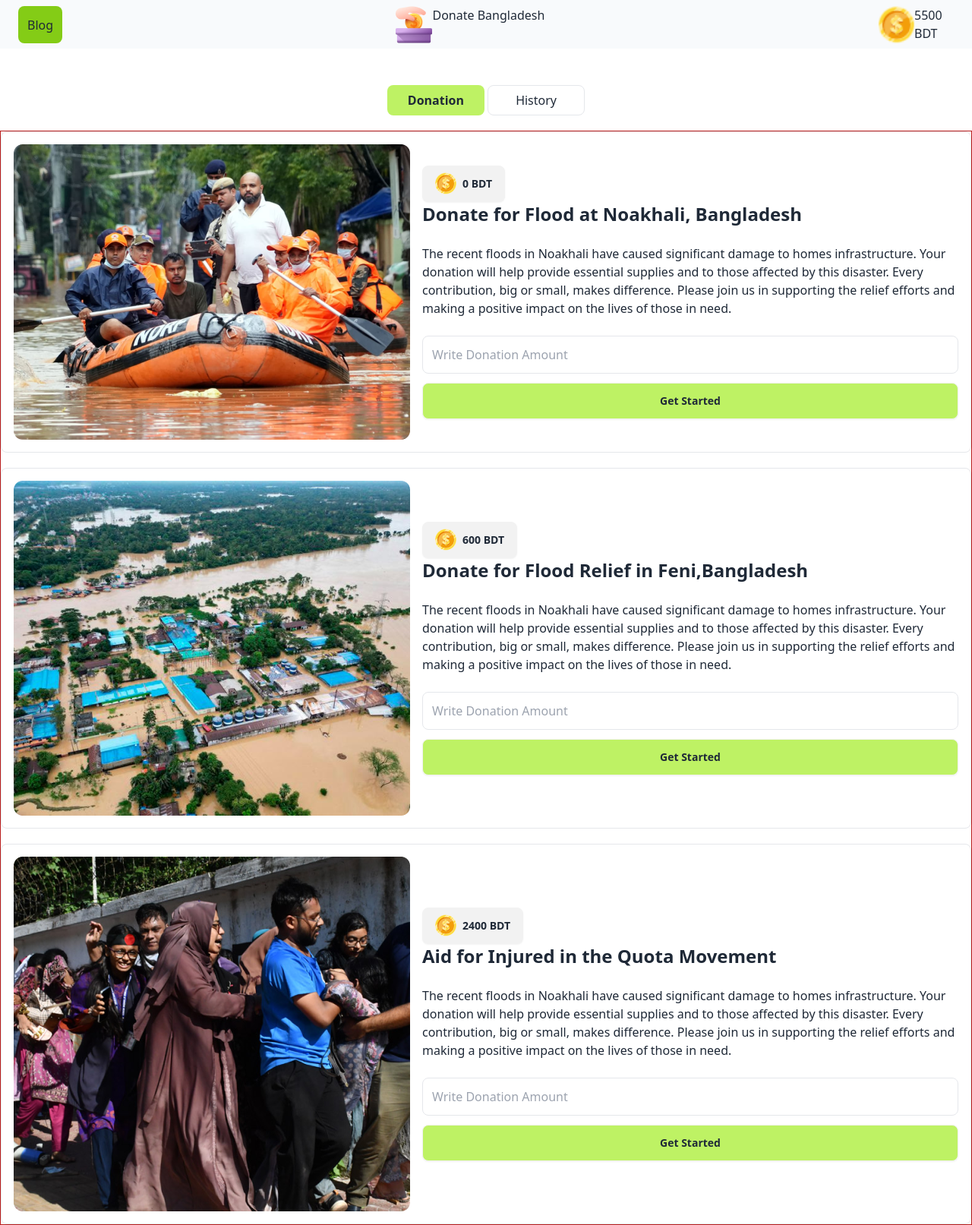
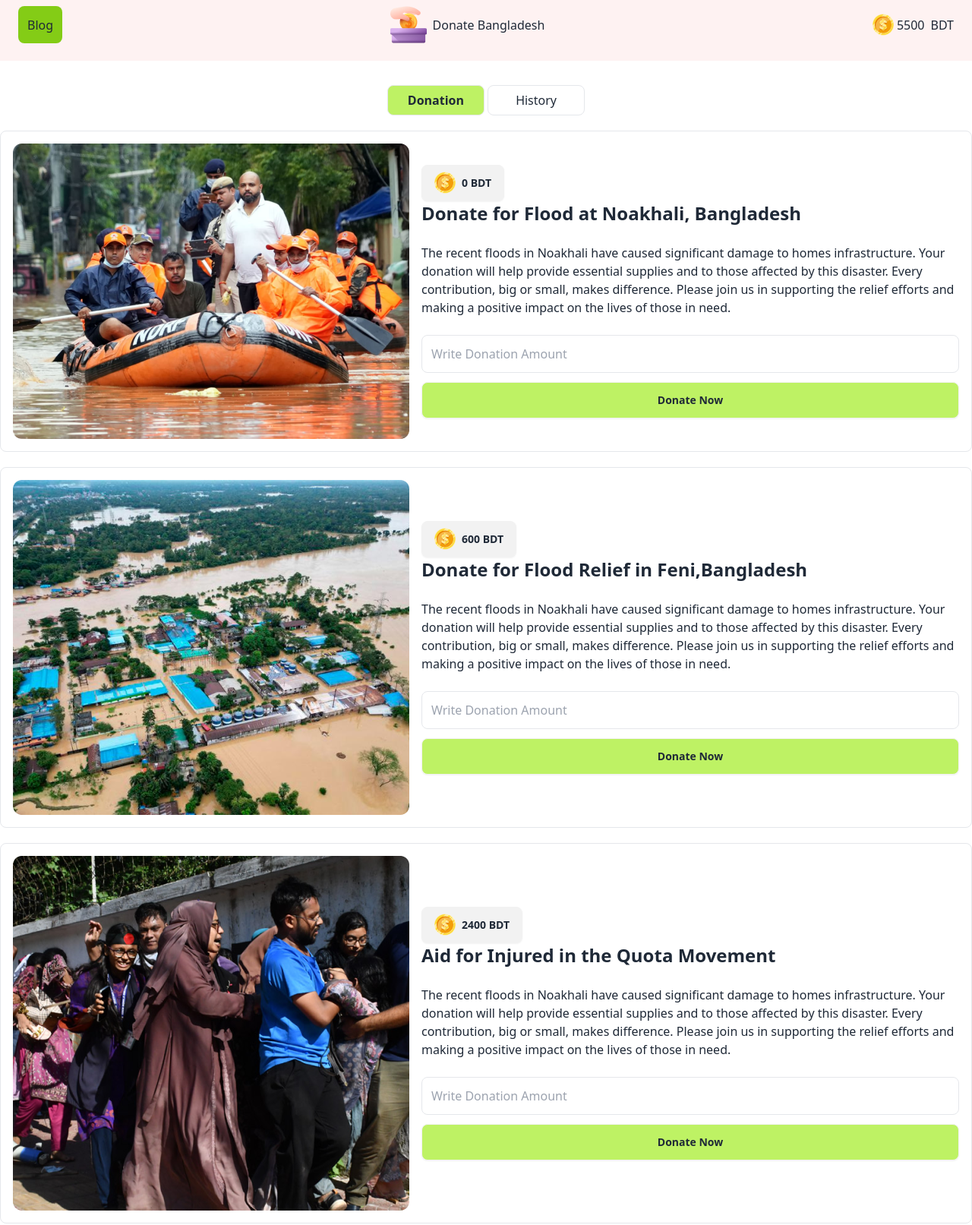
Before and after one commit to salmaakthermim/Assignment-5, a plain HTML site: page index.html in a window 1280 px wide. Shown: the whole page at 76% size. Drawn offline with nearby package versions, Linux system fonts and the light colour scheme.

Commit message:
addad total amount

```diff
--- a/index.html
+++ b/index.html
@@ -21,17 +21,19 @@
 <body>
   <main class="container mx-auto">
     <!-- navbar styler -->
-    <div class="p-3 m-0 fixed h-20 -mt-32 w-full bg-slate-50 z-50 ">
+    <div class="p-3 m-0 fixed h-24 -mt-32 w-full bg-red-50 z-50 ">
       <nav class="  p-3   ">
         <div class="flex justify-between ">
           <button class="bg-lime-500 p-3 rounded-lg"><a href="./home.html">Blog</a></button>
-          <div class="flex">
+          <div class="flex items-center gap-2">
             <img src="assets/logo.png" alt="">
             <p>Donate Bangladesh</p>
           </div>
-          <div class="flex">
+          <div class="flex gap-1 text-center items-center">
             <img src="assets/coin.png" alt="">
-            <p id="total-amount">5500 BDT</p>
+            <p id="total-amount">5500</p>
+            <br>
+            <span>BDT</span>
           </div>
 
 
@@ -41,12 +43,12 @@
 
 
     <div class="text-center mt-28 ">
-      <button id="Donation-btn" class="w-32 h-10 rounded-lg bg-lime-300 font-bold borderd">Donation </button>
+      <button id="Donation-btn" class="w-32 h-10 rounded-lg bg-lime-300 font-bold border">Donation </button>
       <button id="history-btn" class="w-32 h-10 rounded-lg border ">History</button>
     </div>
 
 
-    <div id="donation-card" class="border border-red-700 mt-5">
+    <div id="donation-card" class=" mt-5">
       <div class="hero border mb-5  rounded-lg">
         <div class="hero-content flex-col lg:flex-row">
 
@@ -68,7 +70,7 @@
             <input id="input-field" type="text" class="w-full p-3 border rounded-lg" name=""
               placeholder="Write Donation Amount">
             <br>
-            <button id="get started-button" onclick="my_modal_1.showModal()" class="btn bg-lime-300 w-full mt-3">Get Started</button>
+            <button id="get started-button" onclick="my_modal_1.showModal()" class="btn bg-lime-300 w-full mt-3">Donate Now</button>
 
           <dialog id="my_modal_1" class="modal">
             <div class="modal-box">
@@ -96,7 +98,7 @@
           <div>
             <button class="btn">
               <img src="assets/coin.png" alt="">
-              <h1>600 BDT</h1>
+              <h1 id=" donation-BDT">600 BDT</h1>
             </button>
             <h1 class="text-2xl font-bold">Donate for Flood Relief in Feni,Bangladesh</h1>
             <p class="py-6">
@@ -106,10 +108,11 @@
               lives
               of those in need.
             </p>
-            <input type="text" class="w-full p-3 border rounded-lg" name="" placeholder="Write Donation Amount" id="">
+            <input  type="text" class="w-full p-3 border rounded-lg" name="" placeholder="Write Donation Amount" id="input-btn">
             <br>
-            <button id="get started-button" onclick="my_modal_1.showModal()" class="btn bg-lime-300 w-full mt-3">Get
-              Started</button>
+            <button id="get started-button" onclick="my_modal_1.showModal()" class="btn bg-lime-300 w-full mt-3">Donate Now</button>
+
+
 
           </div>
         </div>
@@ -136,11 +139,14 @@
             </p>
             <input type="text" class="w-full p-3 border rounded-lg" name="" placeholder="Write Donation Amount" id="">
             <br>
-            <button id="get started-button" onclick="my_modal_1.showModal()" class="btn bg-lime-300 w-full mt-3">Get
-              Started</button>
+            <button id="get started-button" onclick="my_modal_1.showModal()" class="btn bg-lime-300 w-full mt-3">Donate Now</button>
           </div>
         </div>
       </div>
+    </div>
+
+    <div id="history-section">
+
     </div>
   </main>
   <script src="js/add.js"></script>
--- a/js/add.js
+++ b/js/add.js
@@ -1,6 +1,6 @@
 
 
-document.getElementById('get started-button').addEventListener('click', function() {
+document.getElementById('get started-button').addEventListener('click', function () {
 
   let donationInput = document.getElementById('input-field').value;
 
@@ -26,20 +26,29 @@ document.getElementById('get started-button').addEventListener('click', function
   document.getElementById('my_modal_1').showModal();
 });
 
-document.getElementById('close-btn').addEventListener('click', function() {
+document.getElementById('close-btn').addEventListener('click', function () {
 
   document.getElementById('my_modal_1').close();
 });
 
+
+
+
 // history tab functionality
 
-  const historyBtn = document.getElementById('history-btn')
-   const DonationBtn = document.getElementById('Donation-btn')
-   historyBtn.addEventListener('click',function(){
-     historyBtn.classList.add("bg-lime-300","font-bold");
+const historyBtn = document.getElementById('history-btn')
+const DonationBtn = document.getElementById('Donation-btn')
+historyBtn.addEventListener('click', function () {
+  historyBtn.classList.add("bg-lime-300", "font-bold");
 
-    DonationBtn.classList.remove("bg-lime-300","font-bold");
-     document.getElementById("donation-card").classList.add("hidden");
+  DonationBtn.classList.remove("bg-lime-300", "font-bold");
+  DonationBtn.addEventListener('click', function () {
+    historyBtn.classList.remove("bg-lime-300", "font-bold");
+    DonationBtn.classList.add("bg-lime-300", "font-bold");
+    document.getElementById("donation-card").classList.remove("hidden");
+  })
+
+  document.getElementById("donation-card").classList.add("hidden");
 
 
-  })
+})
```
Also changed, not shown: home.html (+6 -5 lines).
